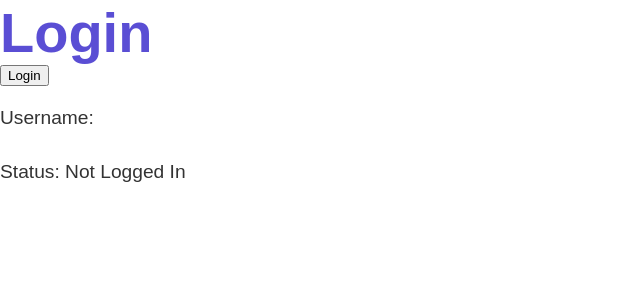
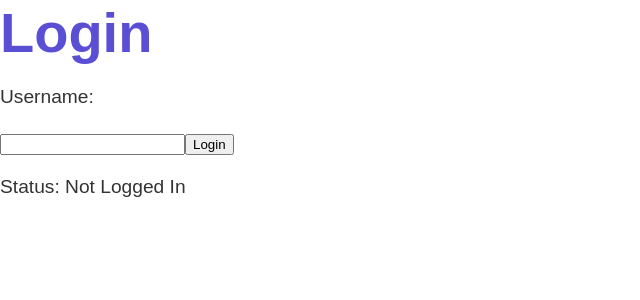
Before and after one commit to mukundvijay123/KCloudUI, a React (Vite) app: page /login in a window 1280 px wide. Shown: the top 300 px of the page, without its empty margins (0-640 px from the left). Built offline with nearby package versions, Linux system fonts and the light colour scheme.

Commit message:
added config.js

```diff
--- /dev/null
+++ b/src/config.js
@@ -0,0 +1,6 @@
+const domain="192.168.1.14:8080/"
+
+const loginUrl="api/v1/user/login"
+
+
+export {domain,loginUrl}
--- a/src/pages/Docs/Docs.jsx
+++ b/src/pages/Docs/Docs.jsx
@@ -1,12 +1,9 @@
 import React from "react";
 import Navbar from "../../components/Navbar/Navbar.jsx";
-import { useAuth } from "../../store/auth-context.jsx";
 import "./Docs.css";
 
 function Docs() {
 
-    const { authState, login } = useAuth();
-    console.log(authState)
     return (
         <>
             <Navbar />
--- a/src/pages/LoginSignup/Login.jsx
+++ b/src/pages/LoginSignup/Login.jsx
@@ -2,14 +2,16 @@ import React, { useEffect } from 'react';
 import { useAuth } from '../../store/auth-context';// Assuming the context is in this file
 
 function Login() {
-    const { authState, login, test } = useAuth();
+    const { authState, login } = useAuth();
 
 
     return (
         <div>
             <h1>Login</h1>
-            <button onClick={() => test("hello")}>Login</button>
             <p>Username: {authState.company_username}</p>
+            <input></input>
+            <button onClick={() => login("company","password")}>Login</button>
+
             <p>Status: {authState.isLoggedIn ? 'Logged In' : 'Not Logged In'}</p>
         </div>
     );
--- a/src/store/auth-context.jsx
+++ b/src/store/auth-context.jsx
@@ -1,12 +1,12 @@
 import React, { createContext, useState, useContext, useEffect } from 'react';
-
+import {domain,loginUrl} from '../config.js'
 
 // Create context with an object that holds multiple fields
 const AuthContext = createContext();
 
 
 // API Base URL (change to your backend URL)
-const API_URL = 'http://your-api-url.com';
+const LOGIN_URL = `http://${domain}${loginUrl}`;
 
 export function AuthProvider({ children }) {
 
@@ -24,16 +24,14 @@ export function AuthProvider({ children }) {
         }
 
     },[])
-    const test=async (name)=>{
-        setAuthState({ company_username:name,})
-        console.log(authState)
-    }
+
+
     const login =async (companyUsername,company_password)=>{
         try{
             const formData=new FormData();
             formData.append('company_username',companyUsername);
             formData.append('company_password',company_password);
-            const response= await fetch(`${API_URL}/api/v1/user/login`,{
+            const response= await fetch(LOGIN_URL,{
                 method:'POST',
                 body: formData,
             });
@@ -67,7 +65,7 @@ export function AuthProvider({ children }) {
 
 
     return(
-        <AuthContext.Provider value={{authState,login,test,logout}}>
+        <AuthContext.Provider value={{authState,login,logout}}>
             {children}
         </AuthContext.Provider>
     )
```
